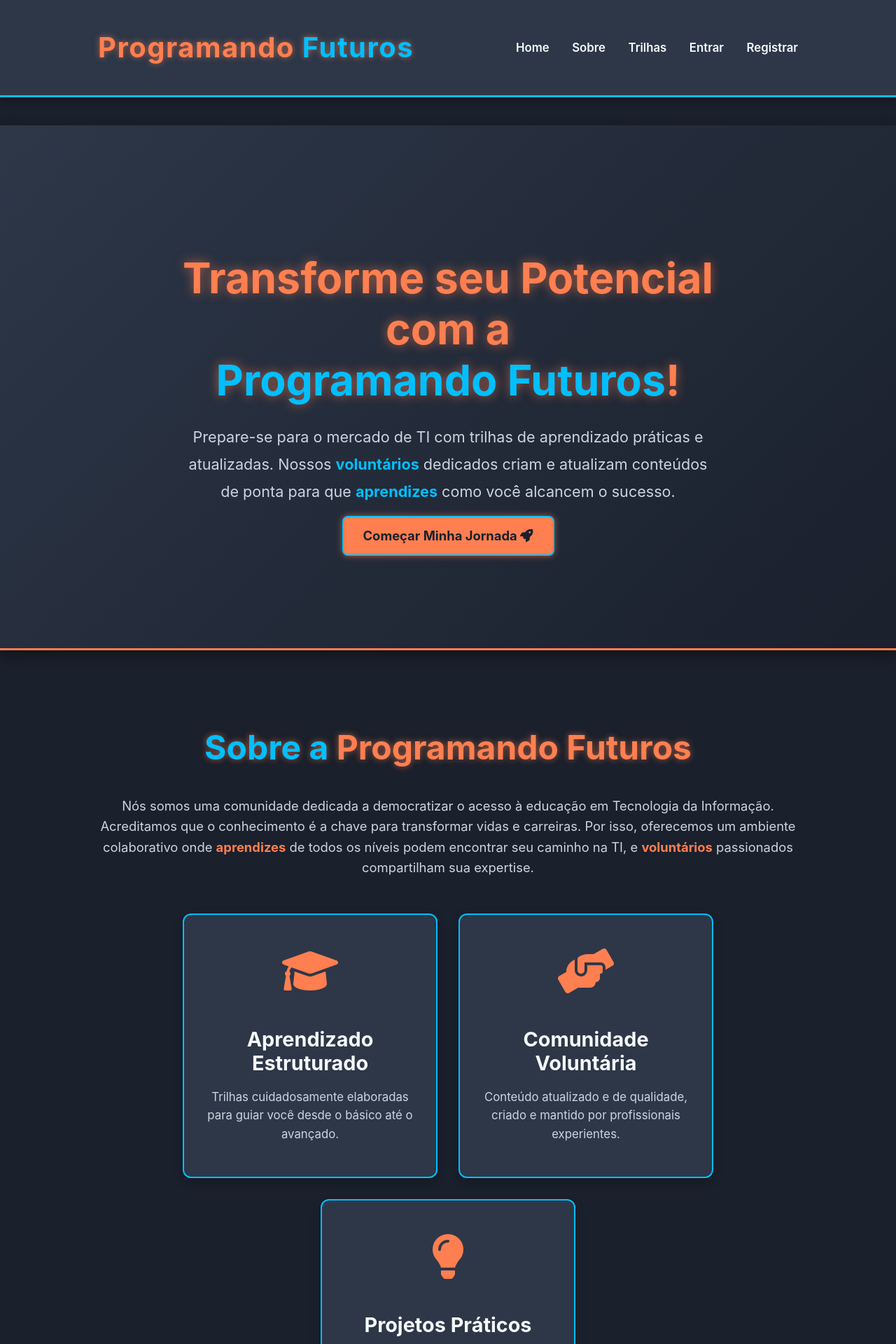
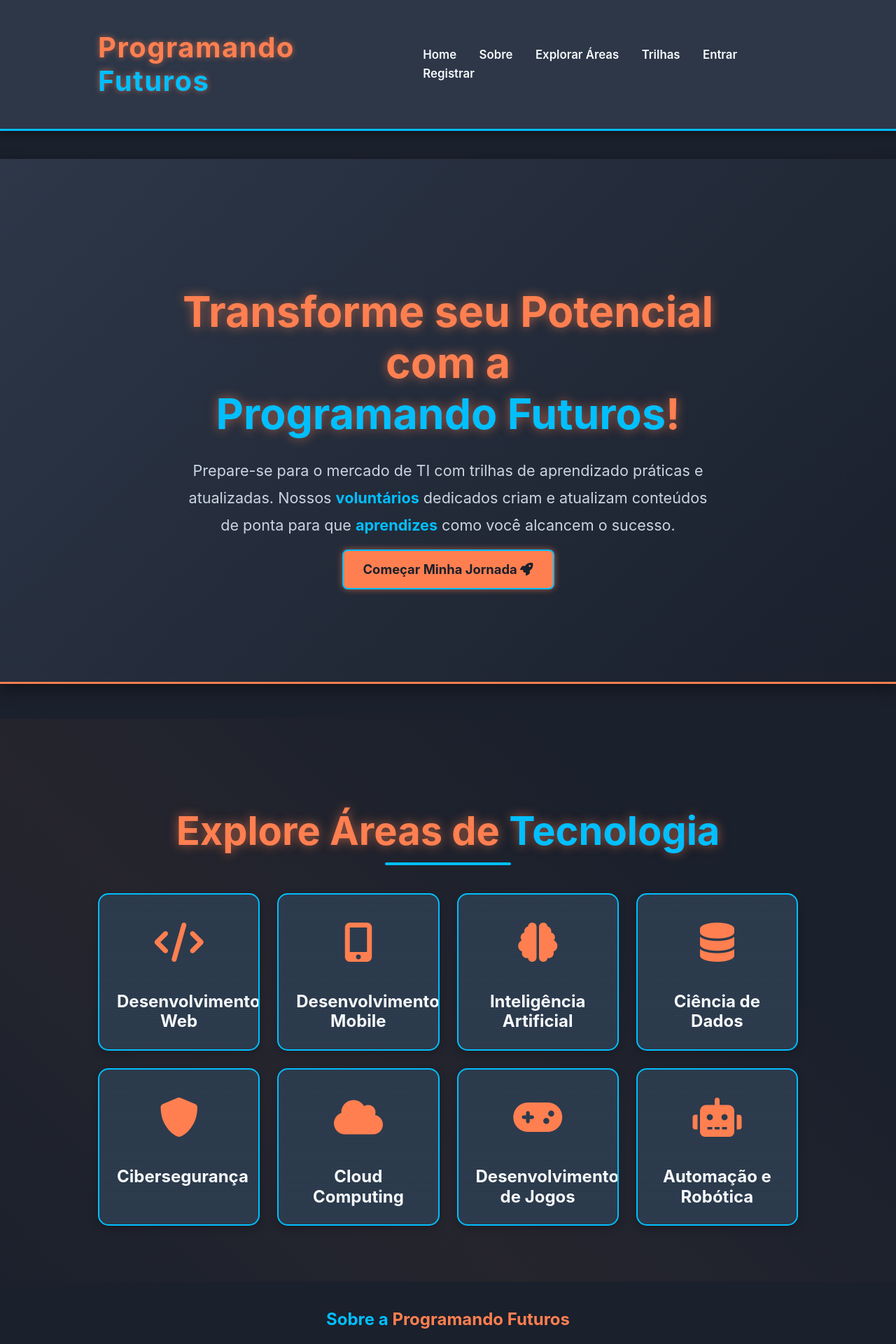
Before and after one commit to JheniferFM/ProgramandoFuturosTrilhas, a Flask app: page / in a window 1280 px wide. Shown: the top 1920 px of the page at 70% size. Run offline with Flask 3, Linux system fonts and the light colour scheme; data that the repository does not hold is empty.

Commit message:
tela home

```diff
--- a/static/css/style.css
+++ b/static/css/style.css
@@ -239,19 +239,121 @@ header nav a:hover::after {
     font-size: 1.05rem;
 }
 
+/* --- Nova Seção: Explore Áreas de TI --- */
+.explore-areas-section {
+    padding: 60px 0;
+    background-color: var(--fundo-principal);
+    text-align: center;
+    position: relative;
+    z-index: 1; /* Garante que o conteúdo fique acima do efeito de fundo */
+    overflow: hidden; /* Para garantir que as sombras e efeitos fiquem dentro */
+}
+
+.explore-areas-section::before {
+    content: '';
+    position: absolute;
+    top: 0;
+    left: 0;
+    width: 100%;
+    height: 100%;
+    background: linear-gradient(45deg, rgba(0, 191, 255, 0.05), transparent 30%, rgba(255, 127, 80, 0.05), transparent 70%);
+    background-size: 200% 200%;
+    animation: gradientFlow 15s ease infinite alternate; /* Efeito de fluxo de gradiente */
+    z-index: -1; /* Fica atrás do conteúdo */
+}
+
+.explore-areas-section h2 {
+    font-size: 3.5rem;
+    margin-bottom: 40px;
+    color: var(--laranja-vibrante);
+    text-shadow: 0 0 15px var(--sombra-laranja-brilho);
+    position: relative;
+    padding-bottom: 15px;
+}
+
+.explore-areas-section h2::after {
+    content: '';
+    position: absolute;
+    left: 50%;
+    transform: translateX(-50%);
+    bottom: 0;
+    width: 180px;
+    height: 4px;
+    background-color: var(--azul-eletrico);
+    border-radius: 2px;
+}
+
+.area-cards {
+    display: grid;
+    grid-template-columns: repeat(auto-fit, minmax(200px, 1fr)); /* Mais cards em linha */
+    gap: 25px;
+    justify-content: center;
+    margin-top: 40px;
+}
+
+.area-card {
+    background-color: var(--elementos-secundarios);
+    border-radius: 15px; /* Mais arredondado */
+    box-shadow: 0 4px 12px var(--sombra-media);
+    padding: 25px;
+    text-align: center;
+    border: 2px solid var(--azul-eletrico);
+    transition: transform 0.3s ease, box-shadow 0.3s ease, background-color 0.3s ease;
+    position: relative;
+    overflow: hidden; /* Para o efeito de glitch */
+}
+
+.area-card::before { /* Efeito de scanline sutil */
+    content: '';
+    position: absolute;
+    top: 0;
+    left: 0;
+    width: 100%;
+    height: 100%;
+    background: repeating-linear-gradient(
+        to bottom,
+        transparent,
+        transparent 1px,
+        rgba(0, 191, 255, 0.05) 1px,
+        rgba(0, 191, 255, 0.05) 3px
+    );
+    z-index: 0;
+    opacity: 0.8;
+    pointer-events: none;
+}
+
+.area-card:hover {
+    transform: translateY(-8px) scale(1.03); /* Elevação e leve zoom */
+    box-shadow: 0 10px 25px var(--sombra-escura), 0 0 20px var(--sombra-laranja-brilho);
+    background-color: #3B4B65; /* Fundo levemente mais claro no hover */
+    border-color: var(--laranja-vibrante); /* Borda laranja no hover */
+    animation: glitchHover 0.2s linear infinite alternate; /* Efeito de glitch no hover */
+}
+
+.area-card .icon {
+    font-size: 3.5rem; /* Ícone um pouco menor */
+    color: var(--laranja-vibrante);
+    margin-bottom: 15px;
+    transition: color 0.3s ease;
+    position: relative;
+    z-index: 1; /* Garante que o ícone fique acima do scanline */
+}
+
+.area-card:hover .icon {
+    color: var(--azul-eletrico);
+}
+
+.area-card h3 {
+    font-size: 1.5rem; /* Título menor para se ajustar aos cards */
+    color: var(--texto-principal);
+    margin-bottom: 0;
+    position: relative;
+    z-index: 1;
+}
 
 /* --- Main Content (para o resto do conteúdo, como trilhas) --- */
 main {
     padding: 40px 0;
-}
-
-main h2 {
-    color: var(--laranja-vibrante);
-    font-size: 3rem;
-    margin-bottom: 30px;
-    text-align: center;
-    font-weight: 700;
-    text-shadow: 0 0 10px var(--sombra-laranja-brilho);
 }
 
 /* --- Lista de Trilhas (Cards em Destaque) --- */
--- a/templates/index.html
+++ b/templates/index.html
@@ -15,6 +15,7 @@
             <nav>
                 <a href="/">Home</a>
                 <a href="#sobre">Sobre</a>
+                <a href="#explore-areas">Explorar Áreas</a> {# Novo link #}
                 <a href="#trilhas-destaque">Trilhas</a>
                 {% if g.user %}
                     <span class="user-info">Olá, {{ g.user.username }}!</span>
@@ -35,7 +36,47 @@
             <div class="container">
                 <h2>Transforme seu Potencial com a <br> <span style="color: var(--azul-eletrico);">Programando Futuros</span>!</h2>
                 <p>Prepare-se para o mercado de TI com trilhas de aprendizado práticas e atualizadas. Nossos <span style="color: var(--azul-eletrico); font-weight: 700;">voluntários</span> dedicados criam e atualizam conteúdos de ponta para que <span style="color: var(--azul-eletrico); font-weight: 700;">aprendizes</span> como você alcancem o sucesso.</p>
-                <a href="#trilhas-destaque" class="button">Começar Minha Jornada <i class="fas fa-rocket"></i></a>
+                <a href="#explore-areas" class="button">Começar Minha Jornada <i class="fas fa-rocket"></i></a>
+            </div>
+        </section>
+
+        <section class="explore-areas-section" id="explore-areas">
+            <div class="container">
+                <h2>Explore Áreas de <span style="color: var(--azul-eletrico);">Tecnologia</span></h2>
+                <div class="area-cards">
+                    <div class="area-card">
+                        <div class="icon"><i class="fas fa-code"></i></div>
+                        <h3>Desenvolvimento Web</h3>
+                    </div>
+                    <div class="area-card">
+                        <div class="icon"><i class="fas fa-mobile-alt"></i></div>
+                        <h3>Desenvolvimento Mobile</h3>
+                    </div>
+                    <div class="area-card">
+                        <div class="icon"><i class="fas fa-brain"></i></div>
+                        <h3>Inteligência Artificial</h3>
+                    </div>
+                    <div class="area-card">
+                        <div class="icon"><i class="fas fa-database"></i></div>
+                        <h3>Ciência de Dados</h3>
+                    </div>
+                    <div class="area-card">
+                        <div class="icon"><i class="fas fa-shield-alt"></i></div>
+                        <h3>Cibersegurança</h3>
+                    </div>
+                    <div class="area-card">
+                        <div class="icon"><i class="fas fa-cloud"></i></div>
+                        <h3>Cloud Computing</h3>
+                    </div>
+                    <div class="area-card">
+                        <div class="icon"><i class="fas fa-gamepad"></i></div>
+                        <h3>Desenvolvimento de Jogos</h3>
+                    </div>
+                    <div class="area-card">
+                        <div class="icon"><i class="fas fa-robot"></i></div>
+                        <h3>Automação e Robótica</h3>
+                    </div>
+                </div>
             </div>
         </section>
 
```
Also changed, not shown: other parts of static/css/style.css (+62 -25 lines), database.db.
